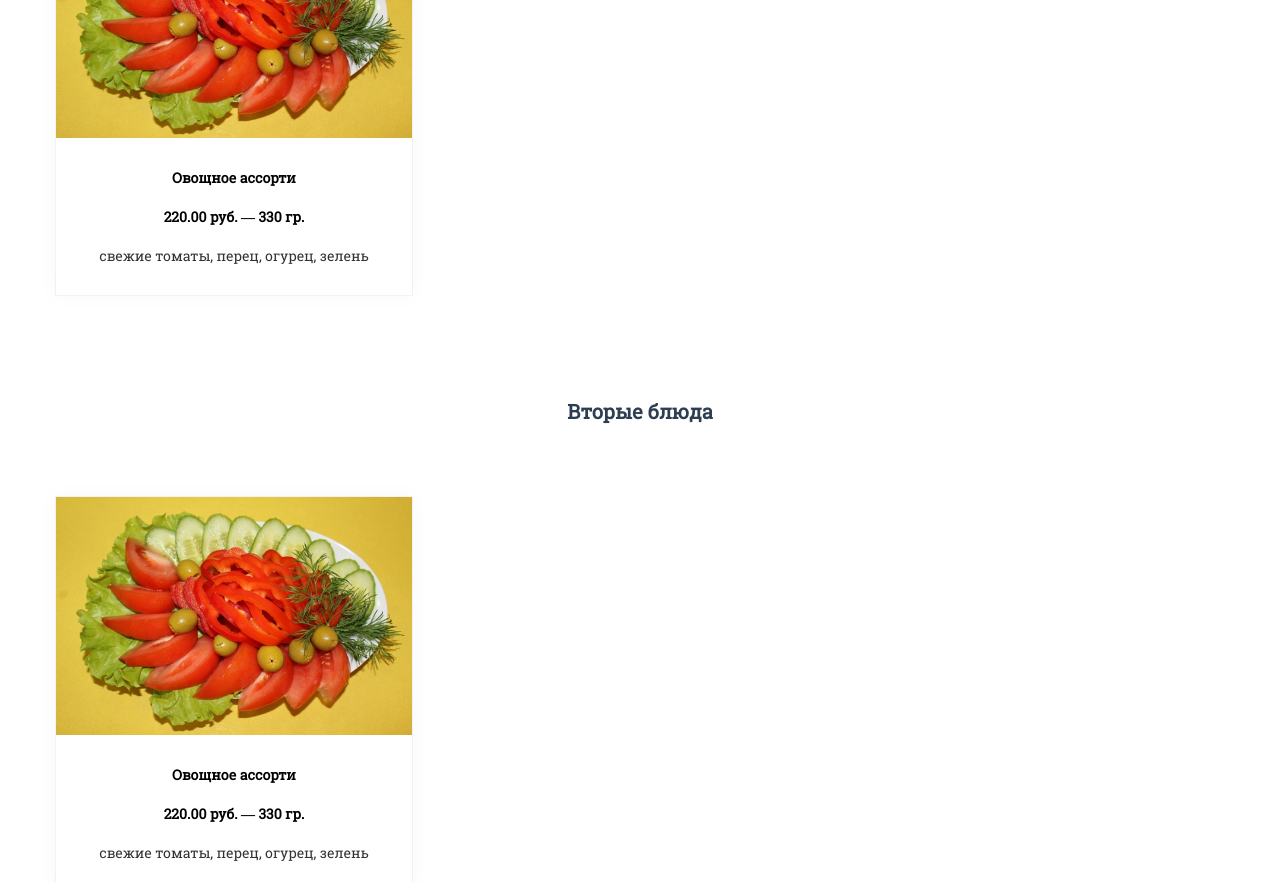
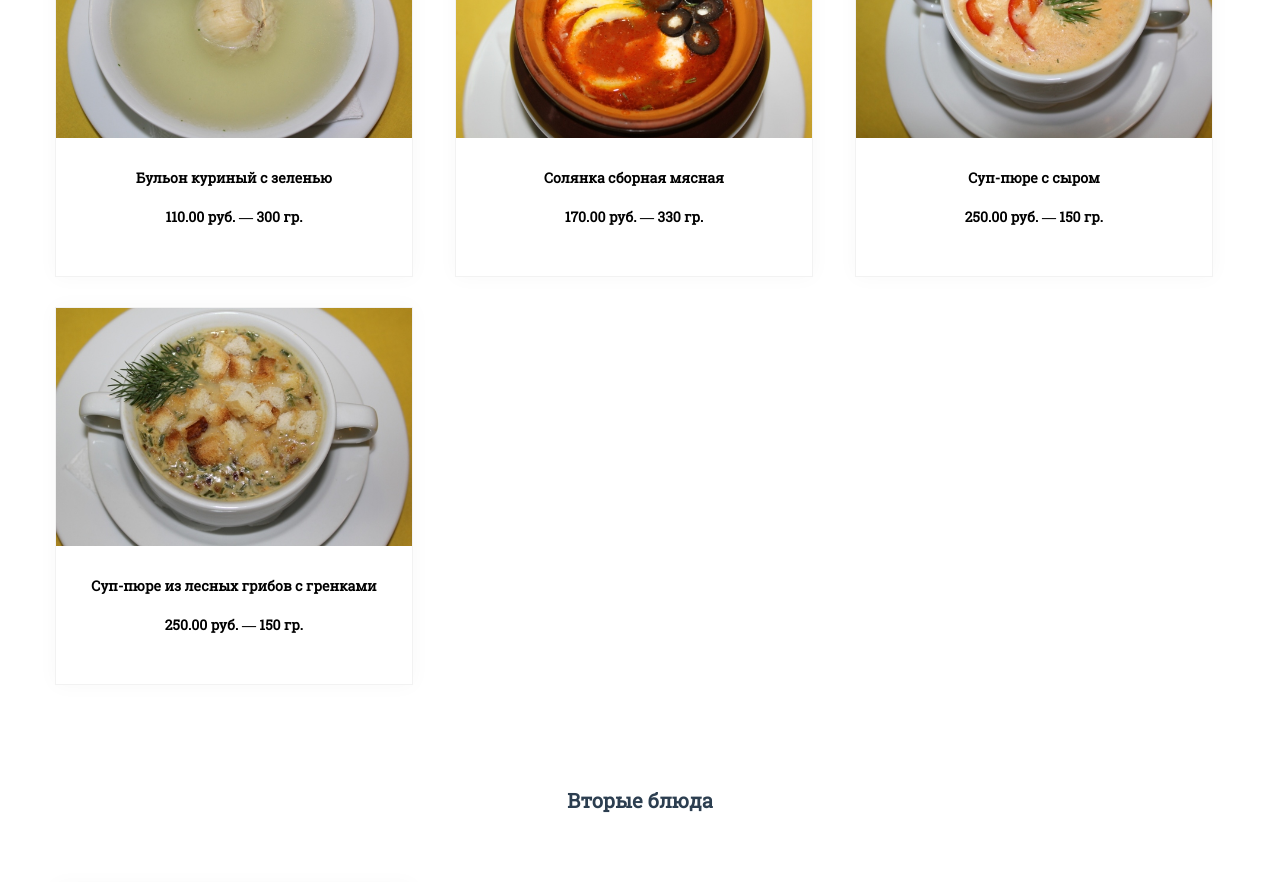
Before and after one commit to Liriconst/LunaPizzaBar, a Vue app: page /menu in a window 1280 px wide. Shown: the part 2140-3022 px from the top of the page. Built offline with nearby package versions, Linux system fonts and the light colour scheme.

Commit message:
Много добавлений2

```diff
--- a/src/data/menu.json
+++ b/src/data/menu.json
@@ -66,20 +66,111 @@
   ],
   "salads": [
     {
-      "title": "Овощное ассорти",
-      "image": "/static/img/menu/Accorti ojvochnoe.jpg",
+      "title": "Греческий",
+      "image": "/static/img/menu/Calat Grecheckii.jpg",
       "price": "220.00",
-      "description": "свежие томаты, перец, огурец, зелень",
-      "mass": "330"
+      "description": "томаты, перец, огурец, брынза, маслины, соевый соус",
+      "mass": "210"
+    },
+    {
+      "title": "Коктейль с ветчиной",
+      "image": "/static/img/menu/Koktel c vetchinoi.jpg",
+      "price": "230.00",
+      "description": "ветчина, сыр, огурец, перец, томаты, яйцо, майонез",
+      "mass": "220"
+    },
+    {
+      "title": "Золотой гребешок",
+      "image": "/static/img/menu/Zolotoi grebechok.jpg",
+      "price": "230.00",
+      "description": "свежие томаты, перец, огурец, зеленьфиле куры, морковь, горошек зеленый, опята марин., огурцы марин., майонез",
+      "mass": "200"
+    },
+    {
+      "title": "Онежский",
+      "image": "/static/img/menu/Onezckii.jpg",
+      "price": "250.00",
+      "description": "филе куры, язык, опята марин., огурцы марин., яйцо, горчица, майонез",
+      "mass": "200"
+    },
+    {
+      "title": "Пикантный",
+      "image": "/static/img/menu/Pikantnii.jpg",
+      "price": "230.00",
+      "description": "язык, перец, огурцы марин., лук, яйцо, горчица, масло",
+      "mass": "210"
+    },
+    {
+      "title": "Искушение",
+      "image": "/static/img/menu/Ickychenie.jpg",
+      "price": "230.00",
+      "description": "филе кальмара, яйцо, ананасы, кукуруза, майонез",
+      "mass": "200"
+    },
+    {
+      "title": "Морской прибой",
+      "image": "/static/img/menu/Morckoi priboi.jpg",
+      "price": "260.00",
+      "description": "креветки, рисовая лапша, кедровые орехи, перец, соль морская, соевый соус, масло",
+      "mass": "200"
+    },
+    {
+      "title": "Теплый со свининой",
+      "image": "/static/svg/menu/ImgNotFound.svg",
+      "price": "260.00",
+      "description": "микс из листьев салата, свинина, томаты черри, огурец мар.,перец, морковь, лук, майонез",
+      "mass": "230"
+    },
+    {
+      "title": "Теплый с куриной грудкой",
+      "image": "/static/svg/menu/ImgNotFound.svg",
+      "price": "260.00",
+      "description": "микс из листьев салата,филе куры, томаты черри, огурец мар.,перец, морковь, лук, майонез",
+      "mass": "230"
+    },
+    {
+      "title": "Цезарь с курицей",
+      "image": "/static/svg/menu/ImgNotFound.svg",
+      "price": "230.00",
+      "description": "салат Айсберг, томаты, филе куры, яйцо, сыр Пармезан, сухарики, соус Цезарь",
+      "mass": "230"
+    },
+    {
+      "title": "Цезарь с креветками",
+      "image": "/static/svg/menu/ImgNotFound.svg",
+      "price": "270.00",
+      "description": "салат Айсберг, томаты, креветки, яйцо, сыр Пармезан, сухарики, соус Цезарь",
+      "mass": "230"
     }
   ],
   "first": [
     {
-      "title": "Овощное ассорти",
-      "image": "/static/img/menu/Accorti ojvochnoe.jpg",
-      "price": "220.00",
-      "description": "свежие томаты, перец, огурец, зелень",
+      "title": "Бульон куриный с зеленью",
+      "image": "/static/img/menu/Kyr bulion.jpg",
+      "price": "110.00",
+      "description": "",
+      "mass": "300"
+    },
+    {
+      "title": "Солянка сборная мясная",
+      "image": "/static/img/menu/Coljnka.jpg",
+      "price": "170.00",
+      "description": "",
       "mass": "330"
+    },
+    {
+      "title": "Суп-пюре с сыром",
+      "image": "/static/img/menu/Cyrnyi cyp.jpg",
+      "price": "250.00",
+      "description": "",
+      "mass": "150"
+    },
+    {
+      "title": "Суп-пюре из лесных грибов с гренками",
+      "image": "/static/img/menu/Gribnoi cyp.jpg",
+      "price": "250.00",
+      "description": "",
+      "mass": "150"
     }
   ],
   "second": [
--- a/src/views/Main.vue
+++ b/src/views/Main.vue
@@ -79,7 +79,7 @@
         </div>
       </div>
       <div class="contacts-time-img">
-        <img class="logo" src="/static/img/hall.jpg">
+        <img class="logo" src="/static/img/menus.png">
       </div>
     </div>
   </div>
```
Also changed, not shown: public/static/img/menus.png (added), public/static/svg/ImgNotFound.svg (added).
